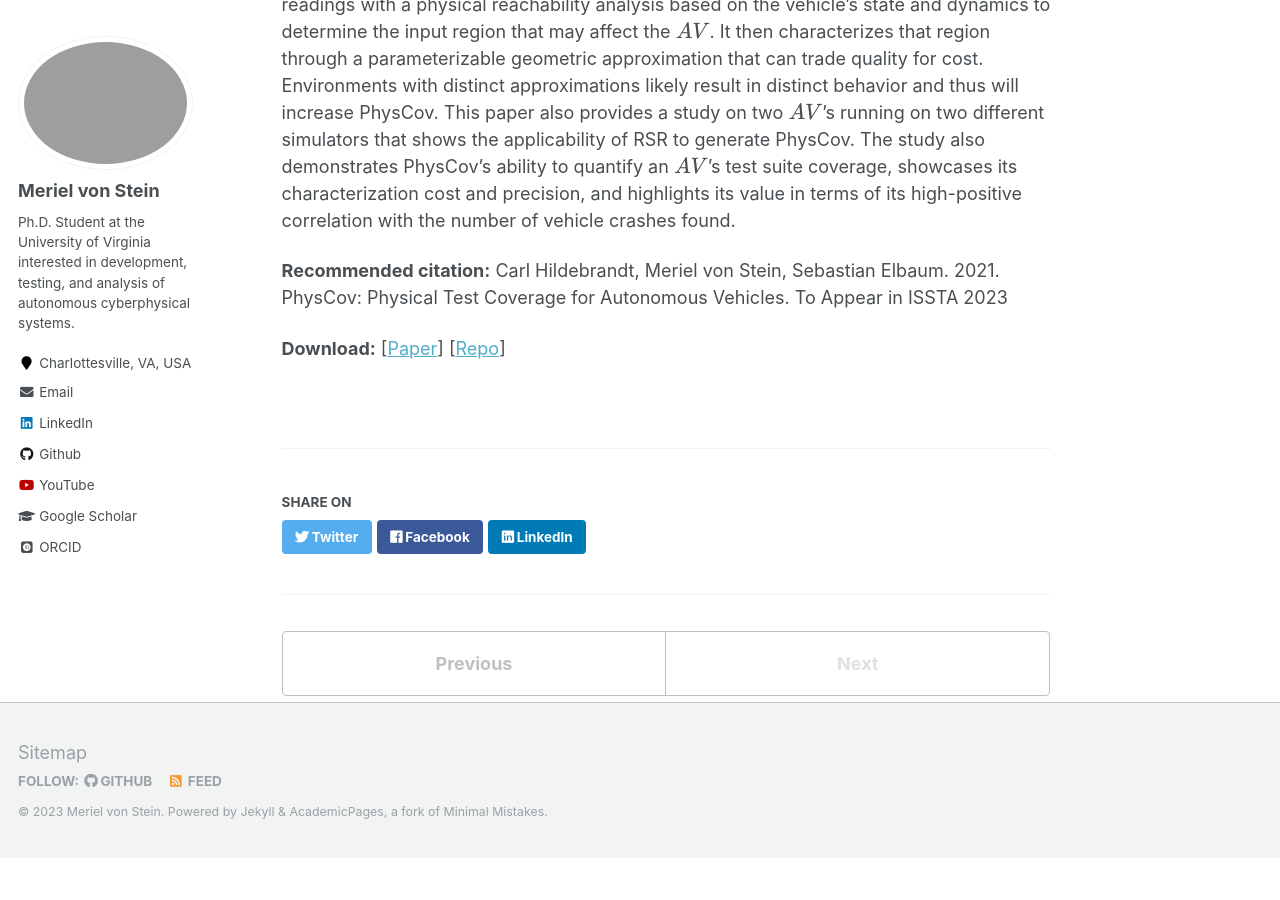
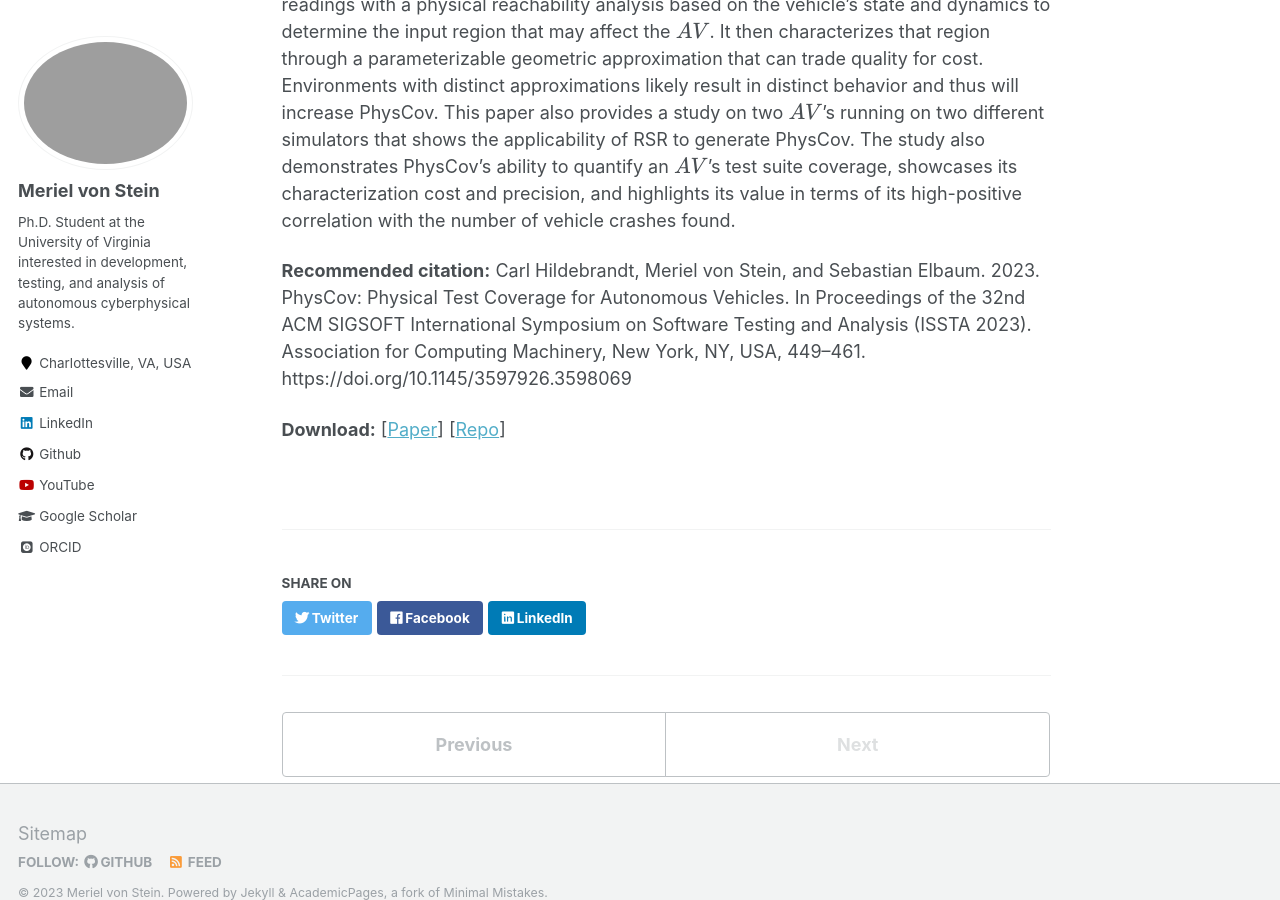
Before and after one commit to MissMeriel/MissMeriel.github.io, a Jekyll site: the page built from _publications/2023-07-17-physcov.md, in a window 1280 px wide and 900 px high, scrolled down 536 px. Built offline with Jekyll 4.4.1, drawn with Linux system fonts in a browser that asks for light colours; some web fonts are replaced; formulas are drawn with MathJax 3; before the commit the page ends 1394 px from its top, so only the background shows below that.

Commit message:
updated citation for physcov

```diff
--- a/_publications/2023-07-17-physcov.md
+++ b/_publications/2023-07-17-physcov.md
@@ -10,7 +10,7 @@ title: "PhysCov: Physical Test Coverage for Autonomous Vehicles"
 year: 2023
 conference: International Symposium on Software Testing and Analysis (ISSTA) 2023
 abstract: "Adequately covering the behaviors of autonomous vehicles ($AV$) is fundamental in their validation. However, quantifying such coverage is challenging as the $AV$s’ behavior is influenced by its physical environment that is often large and highly complex. This work builds on the insights that data sensed by the $AV$ provides a unique spatial signature of the environment inputs and that inputs which reside outside the $AV$’s physically reachable regions are less relevant. Building on those insights, we introduce a new abstraction, RSR, and corresponding coverage metric, PhysCov. RSR integrates the sensor readings with a physical reachability analysis based on the vehicle’s state and dynamics to determine the input region that may affect the $AV$. It then characterizes that region through a parameterizable geometric approximation that can trade quality for cost. Environments with distinct approximations likely result in distinct behavior and thus will increase PhysCov. This paper also provides a study on two $AV$’s running on two different simulators that shows the applicability of RSR to generate PhysCov. The study also demonstrates PhysCov’s ability to quantify an $AV$’s test suite coverage, showcases its characterization cost and precision, and highlights its value in terms of its high-positive correlation with the number of vehicle crashes found."
-citation: "Carl Hildebrandt, Meriel von Stein, Sebastian Elbaum. 2021. PhysCov: Physical Test Coverage for Autonomous Vehicles. To Appear in ISSTA 2023"
+citation: "Carl Hildebrandt, Meriel von Stein, and Sebastian Elbaum. 2023. PhysCov: Physical Test Coverage for Autonomous Vehicles. In Proceedings of the 32nd ACM SIGSOFT International Symposium on Software Testing and Analysis (ISSTA 2023). Association for Computing Machinery, New York, NY, USA, 449–461. https://doi.org/10.1145/3597926.3598069"
 timestamp: Mon, 17 Jul 2023 16:53:23 -0500
 date: 2023-07-17
 teaser: /publications/physcov.jpg
```
